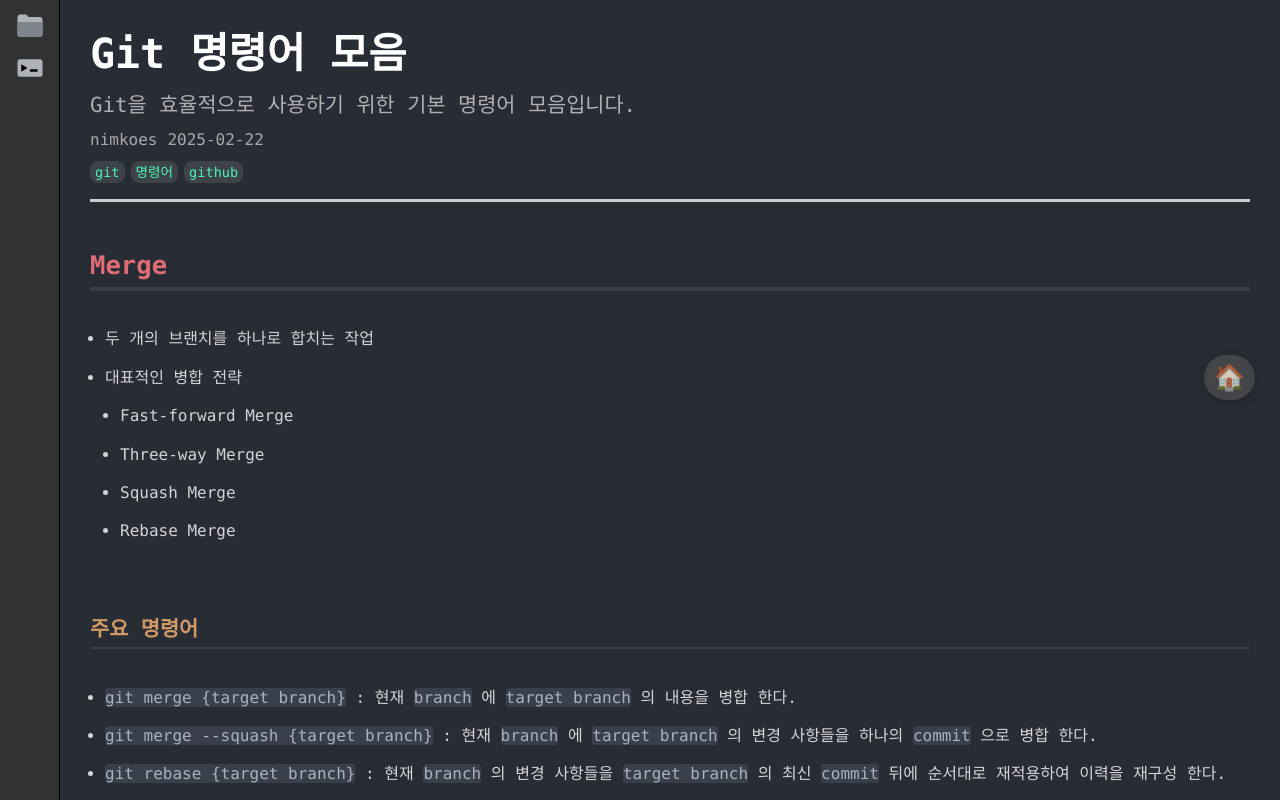
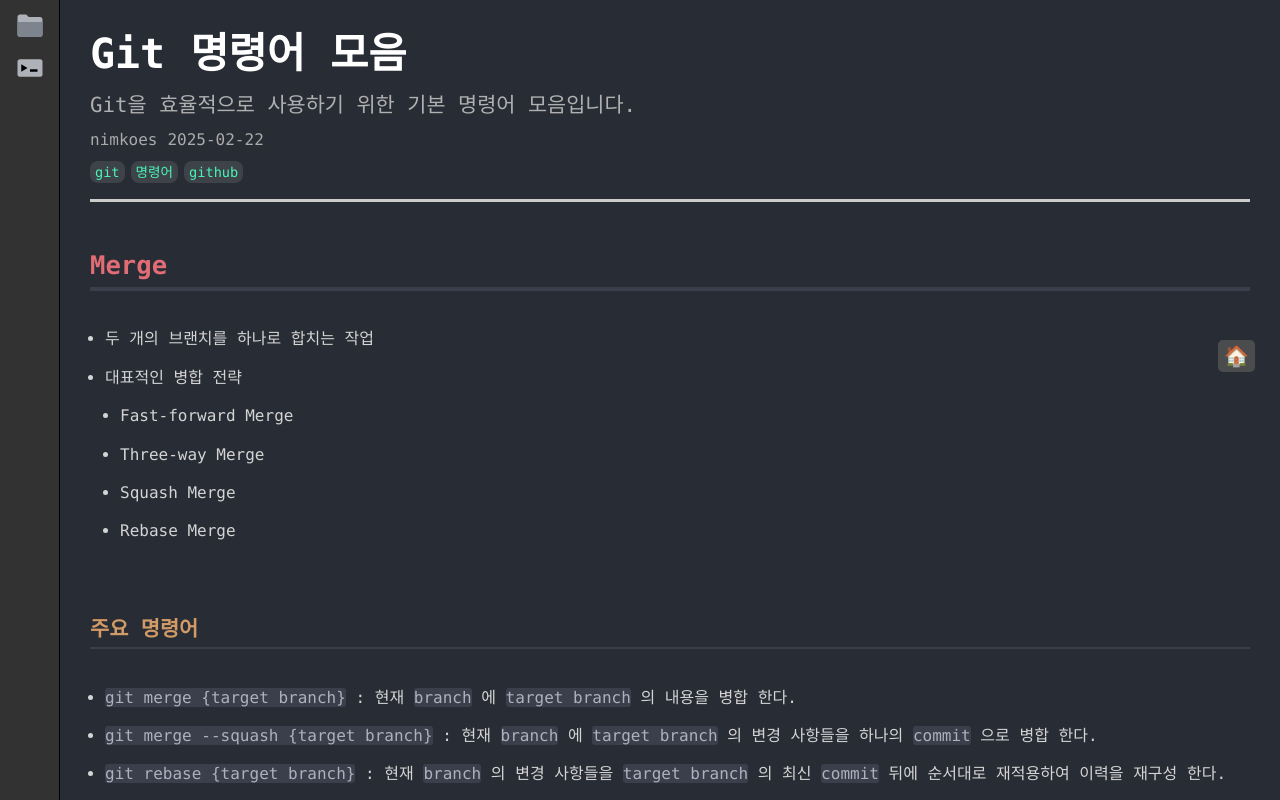
Before and after one commit to nimkoes/tech-blog, a Next.js app: page /tech-blog/post/0001250302-git in a window 1280 px wide. Built offline with nearby package versions, Linux system fonts and the light colour scheme.

Commit message:
스크롤 위로 이동하기 버튼 추가

```diff
--- a/src/app/post/[slug]/page.module.scss
+++ b/src/app/post/[slug]/page.module.scss
@@ -85,6 +85,20 @@
   box-shadow: 0 2px 10px rgba(0, 0, 0, 0.2); /* 그림자 효과 */
 }
 
+.floatingButtons {
+  position: fixed;
+  right: 20px;
+  bottom: 20px;
+  display: flex;
+  gap: 10px;
+  z-index: 9998;
+  pointer-events: none;
+}
+
+.floatingButtons > * {
+  pointer-events: auto;
+}
+
 ////////////////////////////////////////////////////////////////////////////////
 // tablet
 ////////////////////////////////////////////////////////////////////////////////
--- a/src/app/post/[slug]/page.tsx
+++ b/src/app/post/[slug]/page.tsx
@@ -75,8 +75,10 @@ export default async function PostPage({params}: PostProps) {
         <TableOfContents/>
         <div dangerouslySetInnerHTML={{__html: processedContent.toString()}}/>
       </article>
-      <GoToHome/>
-      {/*<ScrollToTop/>*/}
+      <div className={styles.floatingButtons}>
+        <GoToHome/>
+      </div>
+      <ScrollToTop/>
     </>
   );
 }
--- a/src/components/GoToHome/GoToHome.module.scss
+++ b/src/components/GoToHome/GoToHome.module.scss
@@ -1,18 +1,16 @@
 .goToHome {
   position: fixed;
-  right: 25px;
-  bottom: 50vh;
+  right: 25px !important;
+  bottom: 53.5vh !important;
   background: rgba(91, 91, 91, 0.7);
   color: white;
-  border: none;
-  padding: 5px 10px;
-  font-size: 25px;
-  border-radius: 50px;
+  padding: 2px 6px;
+  font-size: 20px;
+  border-radius: 5px;
   cursor: pointer;
   transition: all 0.3s ease-in-out;
-  box-shadow: 0px 2px 10px rgba(0, 0, 0, 0.3);
-  opacity: 0.8;
-  z-index: 10000;
+  opacity: 1;
+  z-index: 100;
 
   &:hover {
     background: rgba(255, 255, 255, 0.9);
@@ -37,8 +35,8 @@
 ////////////////////////////////////////////////////////////////////////////////
 @media screen and (max-width: 768px) {
   .goToHome {
+    bottom: 52.8vh !important;
     font-size: 15px;
-
     &:hover {
     }
   }
--- a/src/components/NavigationView/NavigationView.tsx
+++ b/src/components/NavigationView/NavigationView.tsx
@@ -1,6 +1,7 @@
 "use client";
 
-import { useMediaQuery } from 'react-responsive';
+import { useEffect, useState } from "react";
+import { useMediaQuery } from "react-responsive";
 import styles from "./NavigationView.module.scss";
 import Button from "../common/Button/Button";
 import FolderIcon from "../common/icons/FolderIcon";
@@ -9,7 +10,11 @@ import useNavigationStore from "../../store/navigationStore";
 
 const NavigationView = () => {
   const isMobile = useMediaQuery({ maxWidth: 768 });
-  const iconSize = isMobile ? 18 : 30;
+  const [iconSize, setIconSize] = useState<number | null>(null); // 초기 값 null 설정
+
+  useEffect(() => {
+    setIconSize(isMobile ? 18 : 30); // 클라이언트에서만 크기 변경
+  }, [isMobile]);
 
   const { isCategoryOpen, isLogOpen, toggleCategory, toggleLog } = useNavigationStore();
 
@@ -22,7 +27,7 @@ const NavigationView = () => {
           onClick={toggleCategory}
           aria-label="카테고리 보기"
         >
-          <FolderIcon width={iconSize} height={iconSize} />
+          {iconSize !== null && <FolderIcon width={iconSize} height={iconSize} />}
         </Button>
 
         <Button
@@ -31,7 +36,7 @@ const NavigationView = () => {
           onClick={toggleLog}
           aria-label="로그 보기"
         >
-          <LogIcon width={iconSize} height={iconSize} />
+          {iconSize !== null && <LogIcon width={iconSize} height={iconSize} />}
         </Button>
       </div>
     </aside>
--- a/src/components/ScrollToTop/ScrollToTop.module.scss
+++ b/src/components/ScrollToTop/ScrollToTop.module.scss
@@ -1,34 +1,50 @@
 .scrollToTop {
   position: fixed;
-  right: 70px;
-  bottom: 50vh;
+  right: 25px !important;
+  bottom: 50vh !important;
   background: rgba(91, 91, 91, 0.7);
   color: white;
   border: none;
-  padding: 5px 10px;
-  font-size: 16px;
-  border-radius: 50%;
+  padding: 2px 7px;
+  font-size: 20px;
+  border-radius: 5px;
   cursor: pointer;
   transition: all 0.3s ease-in-out;
   box-shadow: 0px 2px 10px rgba(0, 0, 0, 0.3);
-  opacity: 0.8;
-  z-index: 10000;
+  opacity: 0;
+  z-index: 100;
+
+  pointer-events: none;
+  display: flex;
+  align-items: center;
+  justify-content: center;
+
+  &.visible {
+    opacity: 0.8;
+    pointer-events: auto;
+  }
 
   &:hover {
     background: rgba(255, 255, 255, 0.9);
     color: black;
+    transform: translateY(-2px);
   }
 }
 
+@keyframes fadeIn {
+  from {
+    opacity: 0;
+  }
+  to {
+    opacity: 0.8;
+  }
+}
 
 ////////////////////////////////////////////////////////////////////////////////
 // tablet
 ////////////////////////////////////////////////////////////////////////////////
 @media screen and (max-width: 1024px) {
   .scrollToTop {
-
-    &:hover {
-    }
   }
 }
 
@@ -37,8 +53,6 @@
 ////////////////////////////////////////////////////////////////////////////////
 @media screen and (max-width: 768px) {
   .scrollToTop {
-
-    &:hover {
-    }
+    font-size: 15px;
   }
 }
--- a/src/components/ScrollToTop/ScrollToTop.tsx
+++ b/src/components/ScrollToTop/ScrollToTop.tsx
@@ -7,20 +7,45 @@ export default function ScrollToTop() {
   const [isVisible, setIsVisible] = useState(false);
 
   useEffect(() => {
-    const handleScroll = () => {
-      setIsVisible(window.scrollY > 100);
+    // contentsView 요소 찾기
+    const contentsView = document.querySelector('[class*="layout_contentsView_"]');
+
+    if (!contentsView) {
+      console.warn('ContentsView element not found');
+      return;
+    }
+
+    const checkScrollPosition = () => {
+      const scrollTop = (contentsView as HTMLElement).scrollTop;
+      const shouldBeVisible = scrollTop > 100;
+      setIsVisible(shouldBeVisible);
     };
 
-    window.addEventListener("scroll", handleScroll);
-    return () => window.removeEventListener("scroll", handleScroll);
+    // 초기 스크롤 위치 체크
+    checkScrollPosition();
+
+    // 스크롤 이벤트 리스너 등록
+    contentsView.addEventListener("scroll", checkScrollPosition, { passive: true });
+    return () => contentsView.removeEventListener("scroll", checkScrollPosition);
   }, []);
 
   const scrollToTop = () => {
-    window.scrollTo({ top: 0, behavior: "smooth" });
+    const contentsView = document.querySelector('[class*="layout_contentsView_"]');
+    if (contentsView) {
+      (contentsView as HTMLElement).scrollTo({
+        top: 0,
+        behavior: "smooth"
+      });
+    }
   };
 
   return (
-    <button className={styles.scrollToTop} onClick={scrollToTop}>
+    <button
+      className={`${styles.scrollToTop} ${isVisible ? styles.visible : ''}`}
+      onClick={scrollToTop}
+      aria-label="Scroll to top"
+      type="button"
+    >
       ⬆
     </button>
   );
--- a/src/components/common/icons/FolderIcon.tsx
+++ b/src/components/common/icons/FolderIcon.tsx
@@ -1,4 +1,6 @@
-import React from 'react';
+"use client"; // 클라이언트 전용 컴포넌트로 설정
+
+import React, { useEffect, useState } from "react";
 
 interface FolderIconProps {
   width?: number;
@@ -7,10 +9,16 @@ interface FolderIconProps {
 }
 
 const FolderIcon: React.FC<FolderIconProps> = ({ width = 24, height = 24, className }) => {
+  const [iconSize, setIconSize] = useState(width); // 서버에서 받은 초기 width 유지
+
+  useEffect(() => {
+    setIconSize(18); // 클라이언트에서 width 조정
+  }, []);
+
   return (
     <svg
-      width={width}
-      height={height}
+      width={iconSize}
+      height={iconSize}
       viewBox="0 0 24 24"
       fill="none"
       xmlns="http://www.w3.org/2000/svg"
--- a/src/styles/base/_init.scss
+++ b/src/styles/base/_init.scss
@@ -1,12 +1,20 @@
 html,
 body {
-  height: 100%;
+  min-height: 100%;
   background-color: hsl(var(--background));
   color: hsl(var(--zinc-700));
   font-family: "Pretendard Variable", sans-serif;
   font-weight: 400;
+  margin: 0;
+  padding: 0;
+}
+
+body {
+  position: relative;
+  overflow-y: auto;
 }
 
 main {
-  padding: 0rem 0rem 0rem;
+  padding: 0;
+  min-height: 100vh;
 }
```
